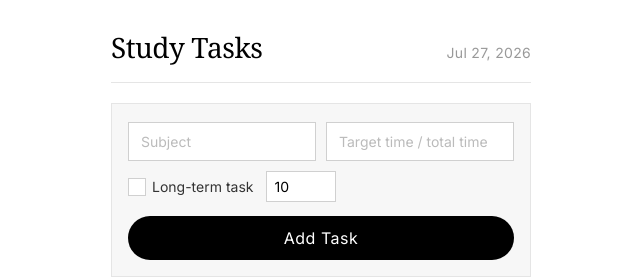
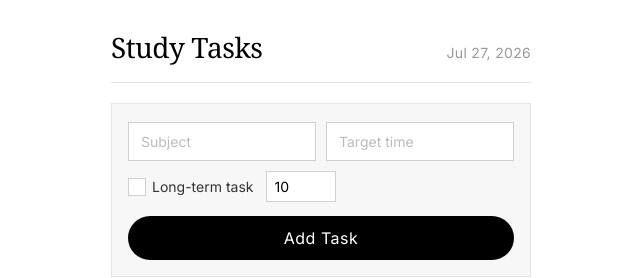
Before and after one commit to vbotass/vbotassisacat, a plain HTML site: page index.html in a window 1280 px wide. Shown: the top 278 px of the page, 319-959 px from the left. Drawn offline with Linux system fonts and the light colour scheme; a web font is replaced by a local one.

Commit message:
Add files via upload

```diff
--- a/index.html
+++ b/index.html
@@ -368,7 +368,7 @@
         <div class="add-card">
             <div class="row">
                 <input type="text" id="subjectInput" placeholder="Subject" />
-                <input type="text" id="timeInput" placeholder="Target time / total time" />
+                <input type="text" id="timeInput" placeholder="Target time" />
             </div>
             <div class="long-row">
                 <label>
```
